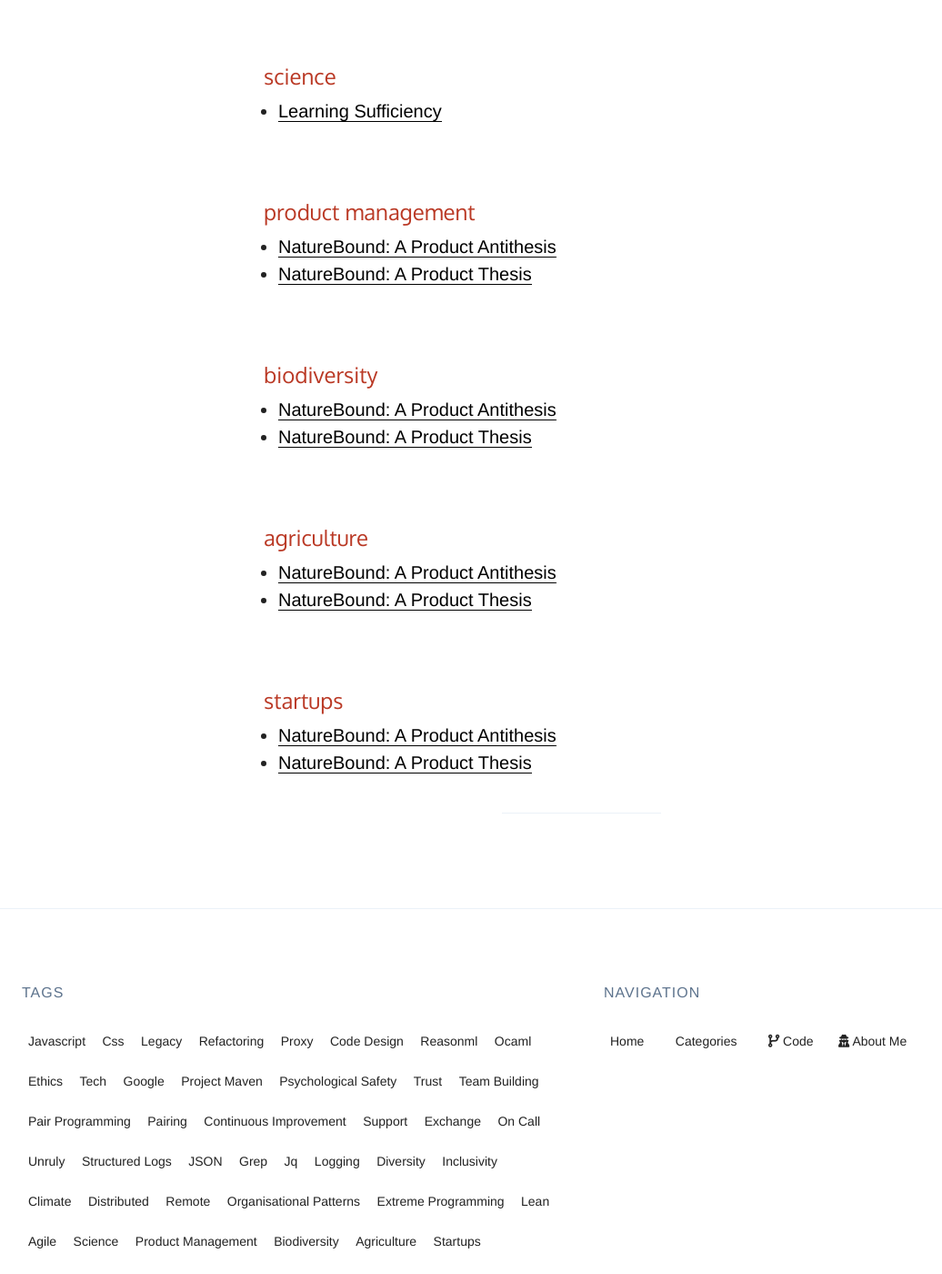
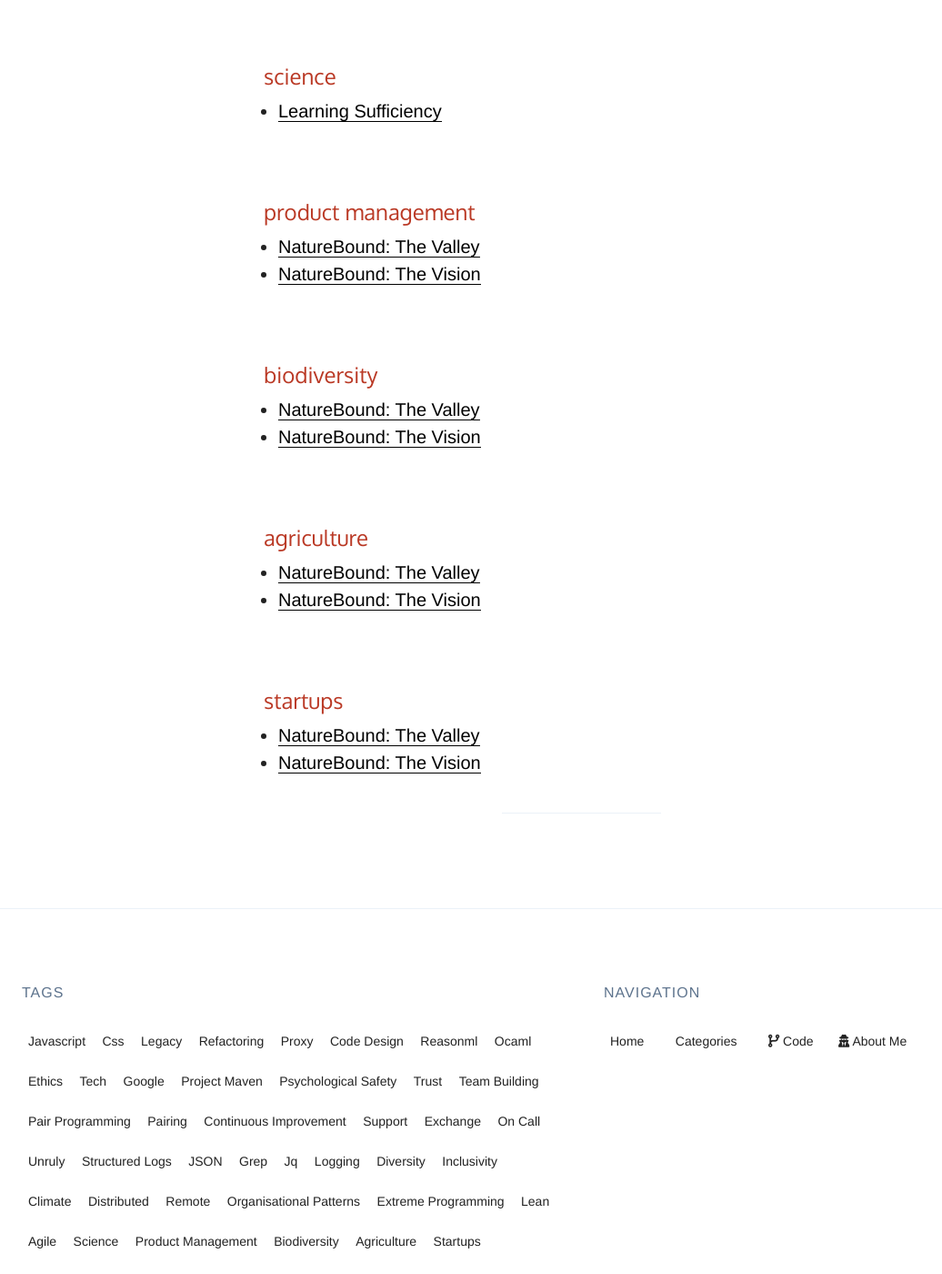
Before and after one commit to gmmorris/gmmorris.github.io, a Jekyll site: the page built from _pages/tags.md, in a window 1280 px wide and 1400 px high, scrolled down 6568 px. Shown: the whole window at 91% size, without its empty margins (0-1036 px from the left). Built offline with Jekyll 4.4.1, drawn with Linux system fonts in a browser that asks for light colours; nearby versions of some CDN libraries; some web fonts are replaced; some of the changed text lies outside the part shown.

Commit message:
Update titles to Vision and Valley metaphor
- Part 1: "NatureBound: The Vision"
- Part 2: "NatureBound: The Valley"
- Update cross-references between posts

```diff
--- a/_posts/2026-01-10-naturebound-product-thesis.md
+++ b/_posts/2026-01-10-naturebound-product-thesis.md
@@ -1,6 +1,6 @@
 ---
 layout: post
-title: "NatureBound: A Product Thesis"
+title: "NatureBound: The Vision"
 date: 2026-01-10 12:00:00
 categories: [NatureTech]
 tags: [product-management, biodiversity, agriculture, startups, climate]
@@ -159,7 +159,7 @@ But every product thesis has its antithesis. North star scenarios aren't truth -
 
 What did we learn when we tried to build this? Where did the thesis hold up, and where did it break down?
 
-**Continue reading in [Part 2: Product Antitheses](#)** where I explore what happened when theory met reality.
+**Continue reading in [Part 2: The Valley](#)** where I explore what happened when theory met reality.
 
 
 <ol class="footnote fa-ul" id="footnote">
--- a/_posts/2026-01-17-naturebound-product-antithesis.md
+++ b/_posts/2026-01-17-naturebound-product-antithesis.md
@@ -1,6 +1,6 @@
 ---
 layout: post
-title: "NatureBound: A Product Antithesis"
+title: "NatureBound: The Valley"
 date: 2026-01-17 12:00:00
 categories: [NatureTech]
 tags: [product-management, biodiversity, agriculture, startups, climate]
@@ -11,7 +11,7 @@ image: "/images/banners/birds-in-platinotype-left.png"
 image-desc-link: "https://www.flickr.com/photos/biodivlibrary/albums/72157719475318174/with/50615322236/"
 ---
 
-In [Part 1](/naturetech/2026/01/10/naturebound-product-thesis.html), I laid out what we believed when we built NatureBound: corporations need biodiversity data for reporting, they'll fund data collection as part of compliance, this data can generate actionable insights for farmers and agronomists, these insights create measurable improvements, and improvements justify continued investment in a positive feedback loop.
+In [Part 1: The Vision](/naturetech/2026/01/10/naturebound-product-thesis.html), I laid out what we believed when we built NatureBound: corporations need biodiversity data for reporting, they'll fund data collection as part of compliance, this data can generate actionable insights for farmers and agronomists, these insights create measurable improvements, and improvements justify continued investment in a positive feedback loop.
 
 The mechanism was elegant. The corporate sustainability officer gets compliance-ready reports. The food buyer de-risks their supply chain. The agronomist gains capabilities that let them compete with larger consultancies. The farmer cuts costs and improves yields. Everyone wins, and the ecosystem benefits from reduced chemical loading.
 
```
